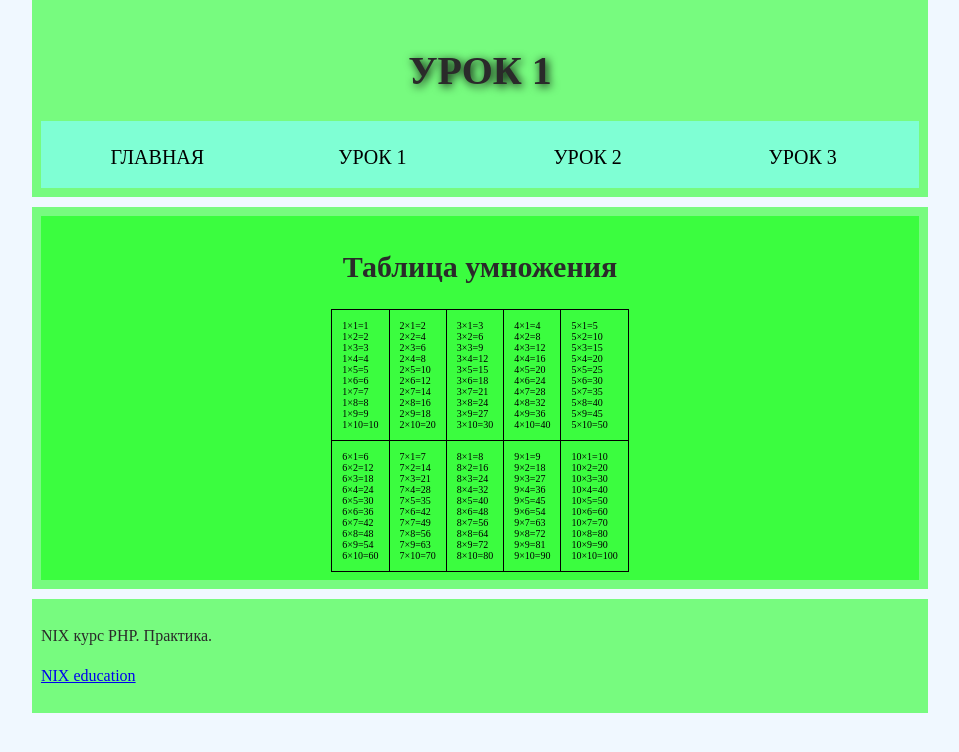
After one commit to And-code/nix-edu, a PHP site: page /lesson1.php in a window 1280 px wide. The commit adds this page. Shown: the top 752 px of the page, without its empty margins (160-1119 px from the left). Run offline with PHP 8.4, Linux system fonts and the light colour scheme.

Commit message:
task 4. lesson 1. Times table.

```diff
--- a/assets/css/style.css
+++ b/assets/css/style.css
@@ -114,3 +114,19 @@ article, section {
 footer {
     margin-top: 10px;
 }
+
+/* || table */
+
+table {
+    margin: 0 auto;
+}
+
+table, th, td {
+    border: 1px solid black;
+    border-collapse: collapse;
+}
+
+th, td {
+    padding: 10px;
+    text-align: left;
+}
--- a/index.php
+++ b/index.php
@@ -18,7 +18,7 @@
     <nav>
         <ul>
             <li><span>Главная</span></li>
-            <li><a href="#">Урок 1</a></li>
+            <li><a href="lesson1.php">Урок 1</a></li>
             <li><a href="#">Урок 2</a></li>
             <li><a href="#">Урок 3</a></li>
         </ul>
--- /dev/null
+++ b/lesson1.php
@@ -0,0 +1,70 @@
+<!DOCTYPE html>
+<html lang="ru">
+<head>
+    <meta charset="utf-8">
+    <title>Урок 1. NIX курс PHP. Практика</title>
+    <link rel="stylesheet" type="text/css" href="assets/css/style.css">
+
+    <!--[if lt IE 9]>
+    <script src="https://cdnjs.cloudflare.com/ajax/libs/html5shiv/3.7.3/html5shiv.js"></script>
+    <![endif]-->
+</head>
+
+<body>
+
+<header>
+    <h1>Урок 1</h1>
+
+    <nav>
+        <ul>
+            <li><a href="index.php">Главная</a></li>
+            <li><span>Урок 1</span> </li>
+            <li><a href="#">Урок 2</a></li>
+            <li><a href="#">Урок 3</a></li>
+        </ul>
+    </nav>
+</header>
+
+<main>
+
+    <article>
+        <h2>Таблица умножения</h2>
+
+        <table>
+
+            <?php
+                $limit = 1;
+                $step = 5;
+                for($i=1; $i<3; $i++) { ?>
+
+                <tr>
+                    <?php
+                        $limit = $i===1 ? 1 : $limit+$step;
+
+                        for($x=$limit; $x<($limit+$step); $x++) {
+                            echo "<td>";
+                            for ($y = 1; $y < 11; $y++) {
+                                echo "$x&times;$y=" . $x * $y . "<br>";
+                            }
+                            echo "</td>";
+                        }
+                    ?>
+                </tr>
+
+            <?php } ?>
+
+        </table>
+
+    </article>
+
+</main>
+
+<footer>
+    <p>NIX курс PHP. Практика.</p>
+
+    <p><a href="https://education.nixsolutions.com/">NIX education</a></p>
+</footer>
+
+
+</body>
+</html>
```
